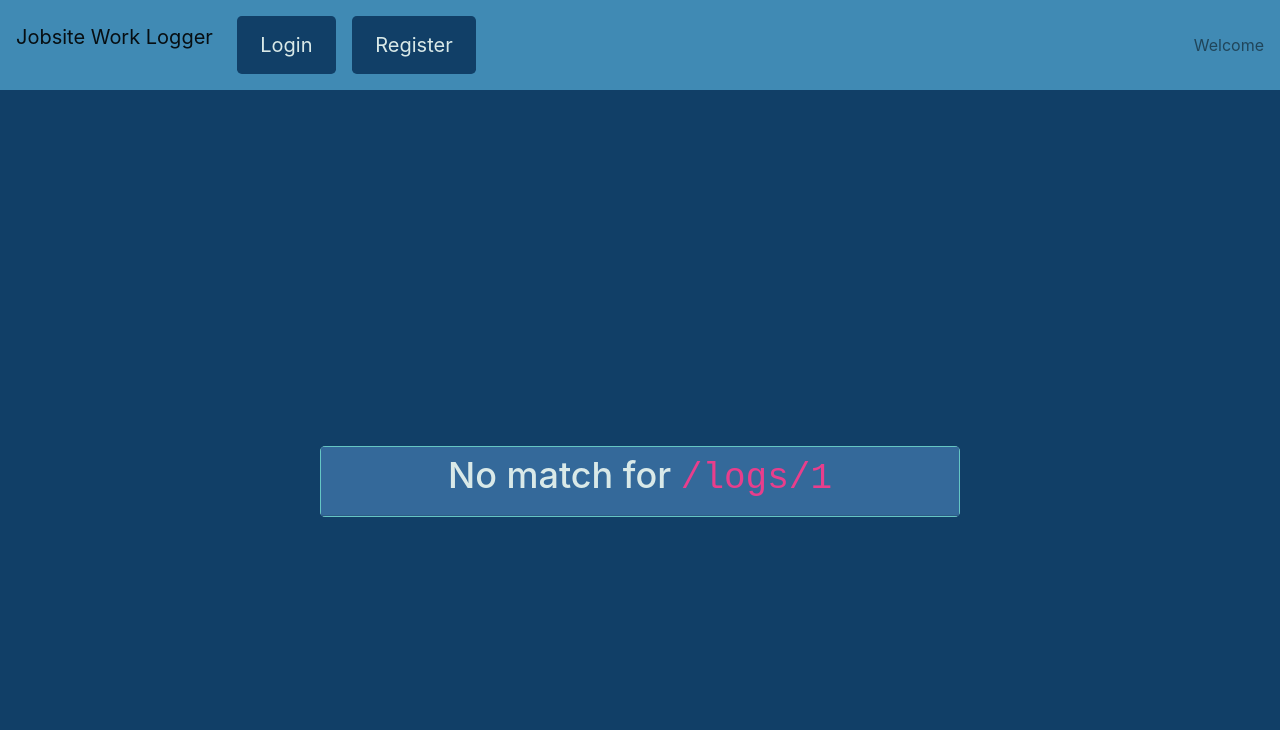
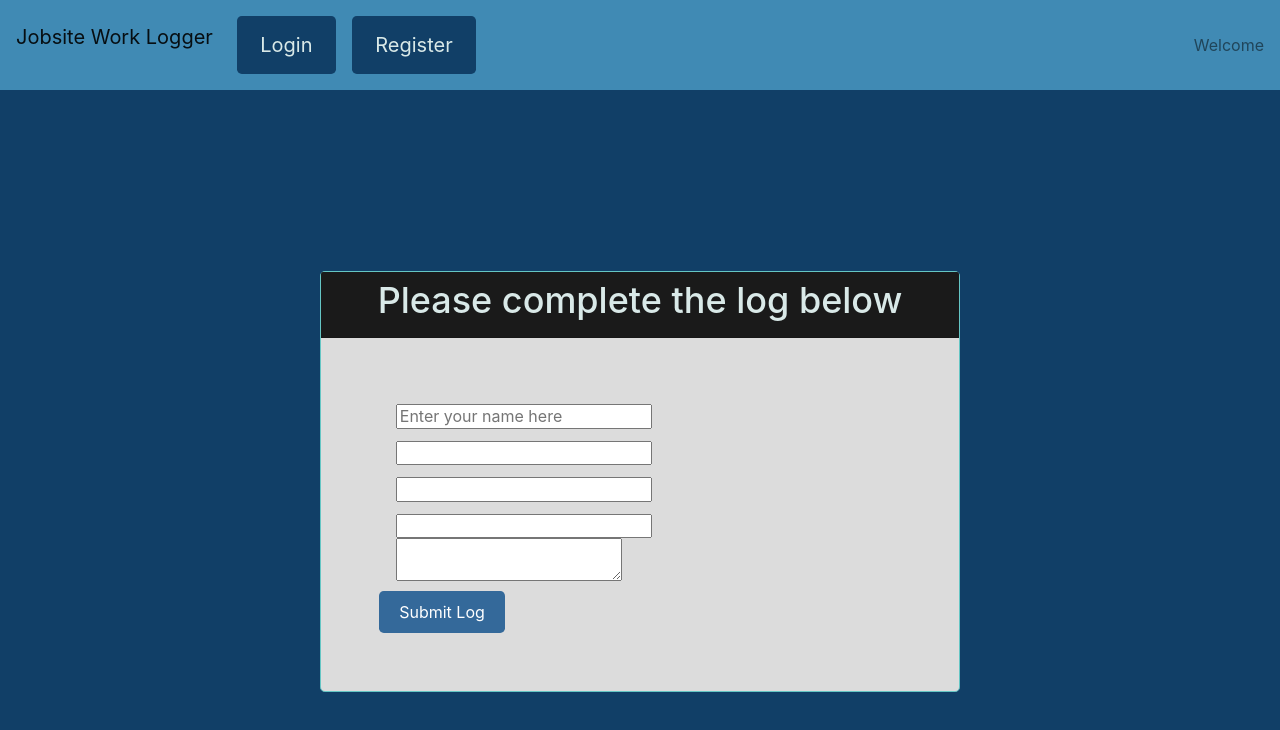
Before and after one commit to JLewis1995/JS-Work-Logger, a React (Create React App) app in the folder client/: page /logs/1 in a window 1280 px wide. Shown: the top 730 px of the page. Built offline with nearby package versions, Linux system fonts and the light colour scheme; no server answers.

Commit message:
testing updating

```diff
--- a/client/src/App.js
+++ b/client/src/App.js
@@ -16,6 +16,7 @@ import Profile from "./pages/Profile";
 import AllProfiles from "./pages/AllProfiles";
 import Protected from "./components/Protected";
 import Redirect from "./components/Redirect";
+import SingleLog from "./pages/SingleLog"
 import { setContext } from "@apollo/client/link/context";
 
 const httpLink = createHttpLink({
@@ -77,6 +78,10 @@ function App() {
             <Route path="/register" element={<Register />} />
             <Route path="/createform" element={<CreateForm />} />
             <Route path="*" element={<NotFound />} />
+            <Route
+                path="/logs/:logId"
+                element={<SingleLog />}
+              />
           </Routes>
         </div>
       </Router>
--- a/client/src/components/PreviousLog.js
+++ b/client/src/components/PreviousLog.js
@@ -1,3 +1,5 @@
+import { Link } from "react-router-dom";
+
 const PreviousLogs = ({ logs }) => {
   // if no previous logs, display h3 heading with that fact
   if (!logs || !logs.length) {
@@ -13,8 +15,14 @@ const PreviousLogs = ({ logs }) => {
             <div className="card-body bg-light d-flex justify-content-center p-2">
               <span className="p-3 text-white">Name: {log.name}</span>
               <span className="p-3 text-white">Role: {log.role}</span>
-              <span className="p-3 text-white">Hours Worked: {log.hours_worked}</span>
+              <span className="p-3 text-white">
+                Hours Worked: {log.hours_worked}
+              </span>
               <span className="p-3 text-white">Job Site: {log.job_site}</span>
+              <button className="btn">Trash Can Goes Here</button>
+              <Link to={`/logs/${log._id}`}>
+                <button className="btn btn-lg btn-danger">Edit worklog</button>
+              </Link>
             </div>
           </div>
         ))}
--- /dev/null
+++ b/client/src/pages/SingleLog.js
@@ -0,0 +1,143 @@
+import { useState } from "react";
+import { useMutation } from "@apollo/client";
+import { ADD_LOG } from "../utils/mutations";
+import { useQuery } from '@apollo/client';
+import { useParams } from 'react-router-dom';
+import { useNavigate } from "react-router-dom";
+import { QUERY_SINGLE_LOG } from '../utils/queries';
+
+
+const SingleLog = () => {
+  const { logId } = useParams();
+  console.log(logId);
+
+  const log = useQuery(QUERY_SINGLE_LOG, {
+    // pass URL parameter
+    variables: { logId: logId },
+  });
+
+  // const log = result?.log
+  console.log(`this is the return from the query:`);
+  console.log(log);
+
+
+
+  const [formState, setFormState] = useState({
+    name: "",
+    hours_worked: "",
+    role: "",
+    job_site: "",
+    comments: "",
+  });
+
+  let navigate = useNavigate();
+
+  const [createLog, { error, data }] = useMutation(ADD_LOG);
+
+  // update state based on form input changes
+  const handleChange = (event) => {
+    const { name, value } = event.target;
+
+    setFormState({
+      ...formState,
+      [name]: value,
+    });
+  };
+
+  // submit form
+  const handleFormSubmit = async (event) => {
+    event.preventDefault();
+    try {
+      // use ADD_LOG mutation to create database entry with current form state data
+      const { data } = await createLog({
+        variables: {
+          name: formState.name,
+          hours_worked: parseInt(formState.hours_worked),
+          role: formState.role,
+          job_site: parseInt(formState.job_site),
+          comments: formState.comments,
+        },
+      });
+      // reset form state
+      setFormState({
+        name: "",
+        hours_worked: "",
+        role: "",
+        job_site: "",
+        comments: "",
+      });
+      // return to profile after form submission
+      navigate(`/profile`);
+    } catch (err) {
+      console.error(err);
+    }
+  };
+
+  return (
+    <div className="card bg-white card-rounded w-50">
+      <div className="card-header bg-dark text-center">
+        <h1>Please complete the log below</h1>
+      </div>
+      <div className="card-body m-5">
+        <form onSubmit={handleFormSubmit}>
+          <div>
+            <label className="p-2">{log.name}</label>
+            <input
+              type="text"
+              name="name"
+              placeholder="Enter your name here"
+              onChange={handleChange}
+              // value={formState.name}
+            />
+          </div>
+          <div>
+            <label className="p-2">{log.hours_worked}</label>
+            <input
+              type="number"
+              name="hours_worked"
+              // placeholder="Enter Hours Here"
+              onChange={handleChange}
+              value={formState.hours_worked}
+            />
+          </div>
+          <div>
+            <label className="p-2">{log.role}</label>
+            <input
+              type="text"
+              name="role"
+              // placeholder="Enter your role here"
+              onChange={handleChange}
+              value={formState.role}
+            />
+          </div>
+          <div>
+            <label className="p-2">{log.job_site}</label>
+            <input
+              type="text"
+              name="job_site"
+              // placeholder="Enter jobsite # here"
+              onChange={handleChange}
+              value={formState.job_site}
+            />
+          </div>
+          <div>
+            <label className="p-2">{log.comments}</label>
+            <textarea
+              name="comments"
+              // placeholder="Enter additional notes here"
+              onChange={handleChange}
+              value={formState.comments}
+            />
+          </div>
+          <div>
+            <button type="submit" className="btn btn-danger m-1">
+              Submit Log
+            </button>
+          </div>
+        </form>
+      </div>
+    </div>
+  );
+};
+
+export default SingleLog;
--- a/client/src/utils/queries.js
+++ b/client/src/utils/queries.js
@@ -26,6 +26,19 @@ export const QUERY_LOGS = gql`
   }
 `;
 
+export const QUERY_SINGLE_LOG = gql`
+  query getSingleLog($logId: ID!) {
+      log(logId: $logId) {
+        _id
+        name
+        hours_worked
+        role
+        job_site
+        comments
+    }
+  }
+`;
+
 export const QUERY_ME = gql`
   query me {
     me {
```
